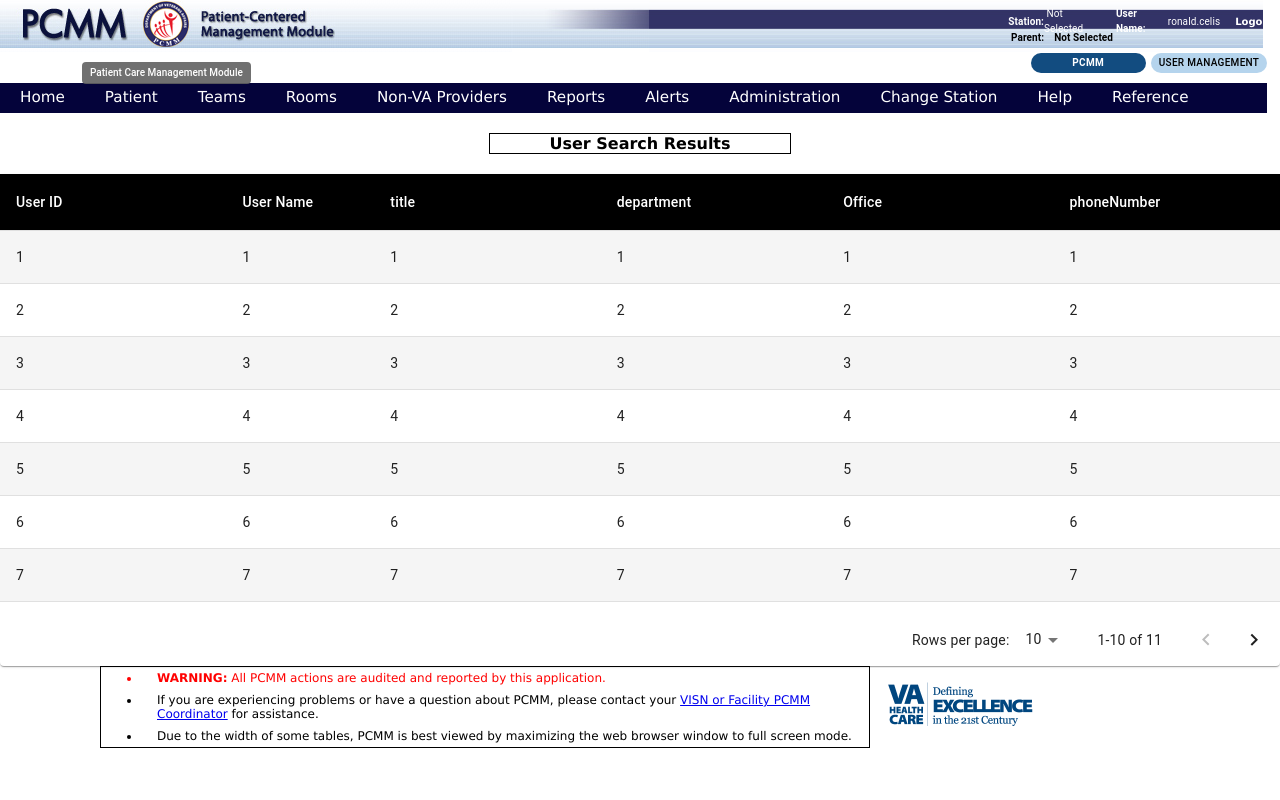
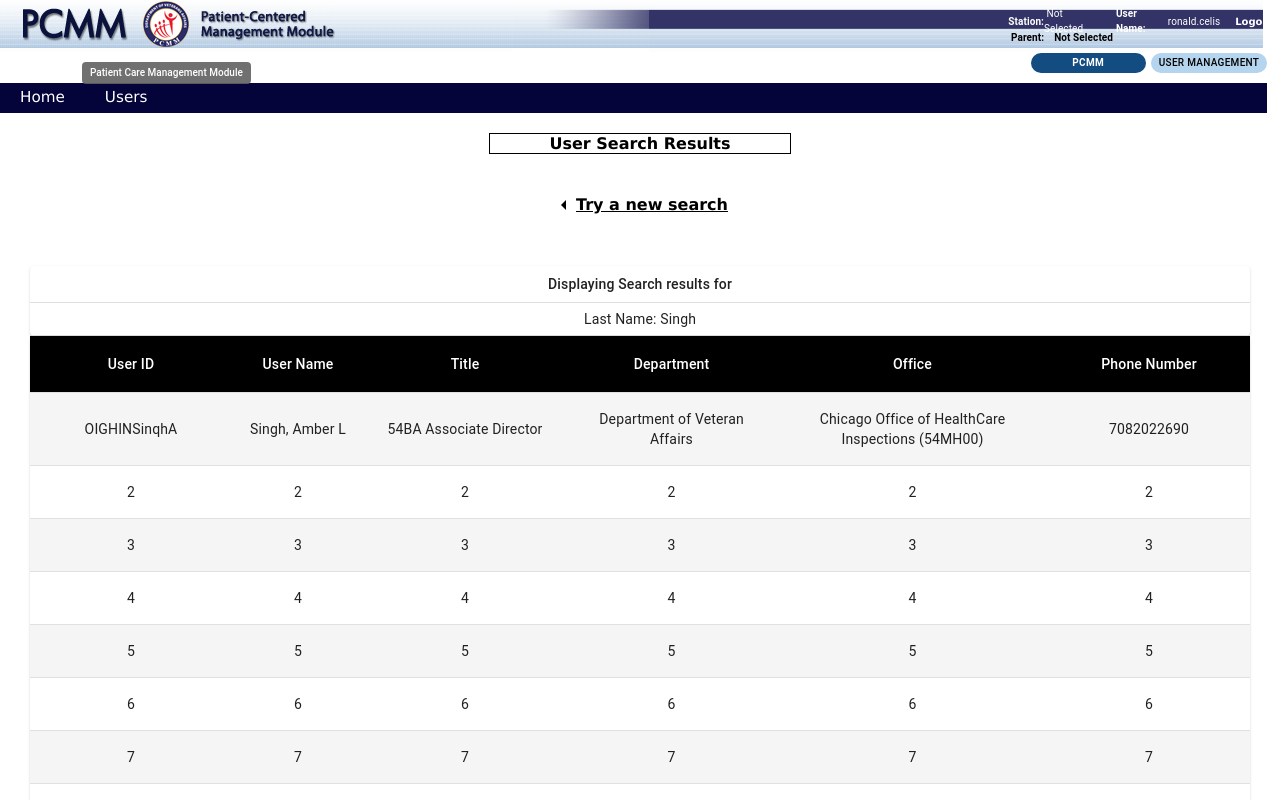
Before and after one commit to phuongflynotes/flymed-cms, a React (Create React App) app: page /UserAdmin in a window 1280 px wide. Shown: the top 800 px of the page. Built offline with nearby package versions, Linux system fonts and the light colour scheme.

Commit message:
update pages

```diff
--- a/package.json
+++ b/package.json
@@ -4,6 +4,7 @@
   "private": true,
   "dependencies": {
     "@material-ui/core": "^4.11.0",
+    "@material-ui/icons": "^4.9.1",
     "@testing-library/jest-dom": "^4.2.4",
     "@testing-library/react": "^9.5.0",
     "@testing-library/user-event": "^7.2.1",
--- a/src/Common/HeaderComponent.tsx
+++ b/src/Common/HeaderComponent.tsx
@@ -12,8 +12,8 @@
       <section className="fade"></section>
       <UserInfonComponent />
       <PCMMAppsComponent isPcmm={true} />
-      <PCMMMenuComponent showMenu={true} />
-      {/* <UserAdminMenuComponent showMenu={true} /> */}
+      {/* <PCMMMenuComponent showMenu={true} /> */}
+      <UserAdminMenuComponent showMenu={true} />
     </Fragment>
   );
 };
--- a/src/Common/MenuComponent.tsx
+++ b/src/Common/MenuComponent.tsx
@@ -139,9 +139,9 @@
           title={<span className="submenu-title-wrapper">Users</span>}
           key="2"
         >
-          <MenuItem key="2-1">Option 1</MenuItem>
-          <MenuItem key="2-2">Option 2</MenuItem>
-          <MenuItem key="2-3">Option 3</MenuItem>
+          <MenuItem key="2-1">Manage an Existing User</MenuItem>
+          <MenuItem key="2-2">Add a New User</MenuItem>
+          <MenuItem key="2-3">Update Self Preferences</MenuItem>
         </SubMenu>
       </Menu>
     </Box>
--- a/src/Users/UserManagement/SearchResults.tsx
+++ b/src/Users/UserManagement/SearchResults.tsx
@@ -14,6 +14,7 @@
   Theme,
   createStyles,
 } from "@material-ui/core";
+import { ArrowLeft } from "@material-ui/icons/";
 import "../../css/searchuser.css";
 
 const StyledTableCell = withStyles((theme: Theme) =>
@@ -42,32 +43,36 @@
   id: "userId" | "userName" | "title" | "department" | "office" | "phoneNumber";
   label: string;
   minWidth?: number;
-  align?: "right";
+  align?: "center";
   format?: (value: number) => string;
 }
 
 const columns: Column[] = [
-  { id: "userId", label: "User ID", minWidth: 170 },
-  { id: "userName", label: "User Name", minWidth: 100 },
+  { id: "userId", label: "User ID", minWidth: 170, align: "center" },
+  { id: "userName", label: "User Name", minWidth: 100, align: "center" },
   {
     id: "title",
-    label: "title",
+    label: "Title",
     minWidth: 170,
+    align: "center",
   },
   {
     id: "department",
-    label: "department",
+    label: "Department",
     minWidth: 170,
+    align: "center",
   },
   {
     id: "office",
     label: "Office",
     minWidth: 170,
+    align: "center",
   },
   {
     id: "phoneNumber",
-    label: "phoneNumber",
+    label: "Phone Number",
     minWidth: 170,
+    align: "center",
   },
 ];
 
@@ -91,8 +96,15 @@
   return { userId, userName, title, department, office, phoneNumber };
 }
 
-const rows = [
-  createData("1", "1", "1", "1", "1", 1),
+const data = [
+  createData(
+    "OIGHINSinqhA",
+    "Singh, Amber L",
+    "54BA Associate Director",
+    "Department of Veteran Affairs",
+    "Chicago Office of HealthCare Inspections (54MH00)",
+    7082022690
+  ),
   createData("2", "2", "2", "2", "2", 2),
   createData("3", "3", "3", "3", "3", 3),
   createData("4", "4", "4", "4", "4", 4),
@@ -110,7 +122,10 @@
     width: "100%",
   },
   container: {
-    maxHeight: 440,
+    maxHeight: 600,
+  },
+  head: {
+    width: "100%",
   },
 });
 
@@ -135,6 +150,36 @@
       <Box className="container">
         <h4 className="titleContainer">User Search Results</h4>
       </Box>
+      <Box
+        className="container"
+        style={{ alignItems: "center", cursor: "pointer" }}
+      >
+        <ArrowLeft />
+        <h4>
+          <u>Try a new search</u>
+        </h4>
+      </Box>
+      <Box className="tableContainer">
+        <TableContainer component={Paper}>
+          <Table
+            className={classes.head}
+            size="small"
+            aria-label="a dense table"
+          >
+            <TableHead>
+              <TableRow>
+                <TableCell align="center">
+                  Displaying Search results for
+                </TableCell>
+              </TableRow>
+            </TableHead>
+            <TableBody>
+              <TableRow>
+                <TableCell align="center">Last Name: Singh</TableCell>
+              </TableRow>
+            </TableBody>
+          </Table>
+        </TableContainer>
         <Paper className={classes.root}>
           <TableContainer className={classes.container}>
             <Table stickyHeader aria-label="sticky table">
@@ -152,7 +197,7 @@
                 </TableRow>
               </TableHead>
               <TableBody>
-              {rows
+                {data
                   .slice(page * rowsPerPage, page * rowsPerPage + rowsPerPage)
                   .map((row) => {
                     return (
@@ -181,13 +226,14 @@
           <TablePagination
             rowsPerPageOptions={[10, 25, 100]}
             component="div"
-          count={rows.length}
+            count={data.length}
             rowsPerPage={rowsPerPage}
             page={page}
             onChangePage={handleChangePage}
             onChangeRowsPerPage={handleChangeRowsPerPage}
           />
         </Paper>
+      </Box>
     </React.Fragment>
   );
 }
--- a/src/css/searchuser.css
+++ b/src/css/searchuser.css
@@ -14,3 +14,6 @@
 .select {
   display: inline;
 }
+.tableContainer {
+  margin: 30px;
+}
```
Also changed, not shown: src/App.tsx (+4 -4 lines), 1 other file (tests, documents, lock files or other folders). Lines whose indentation alone changed are shown as unchanged.
